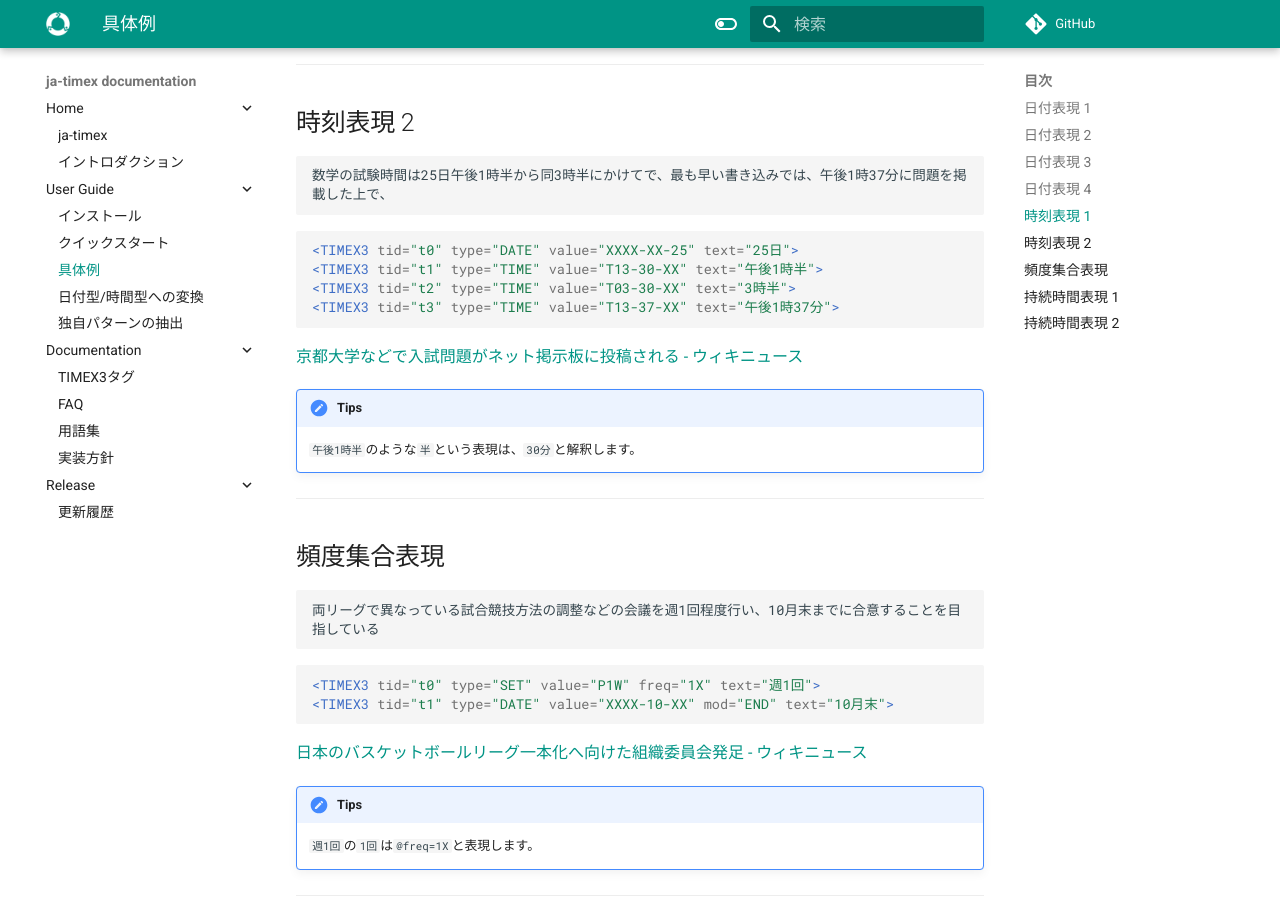
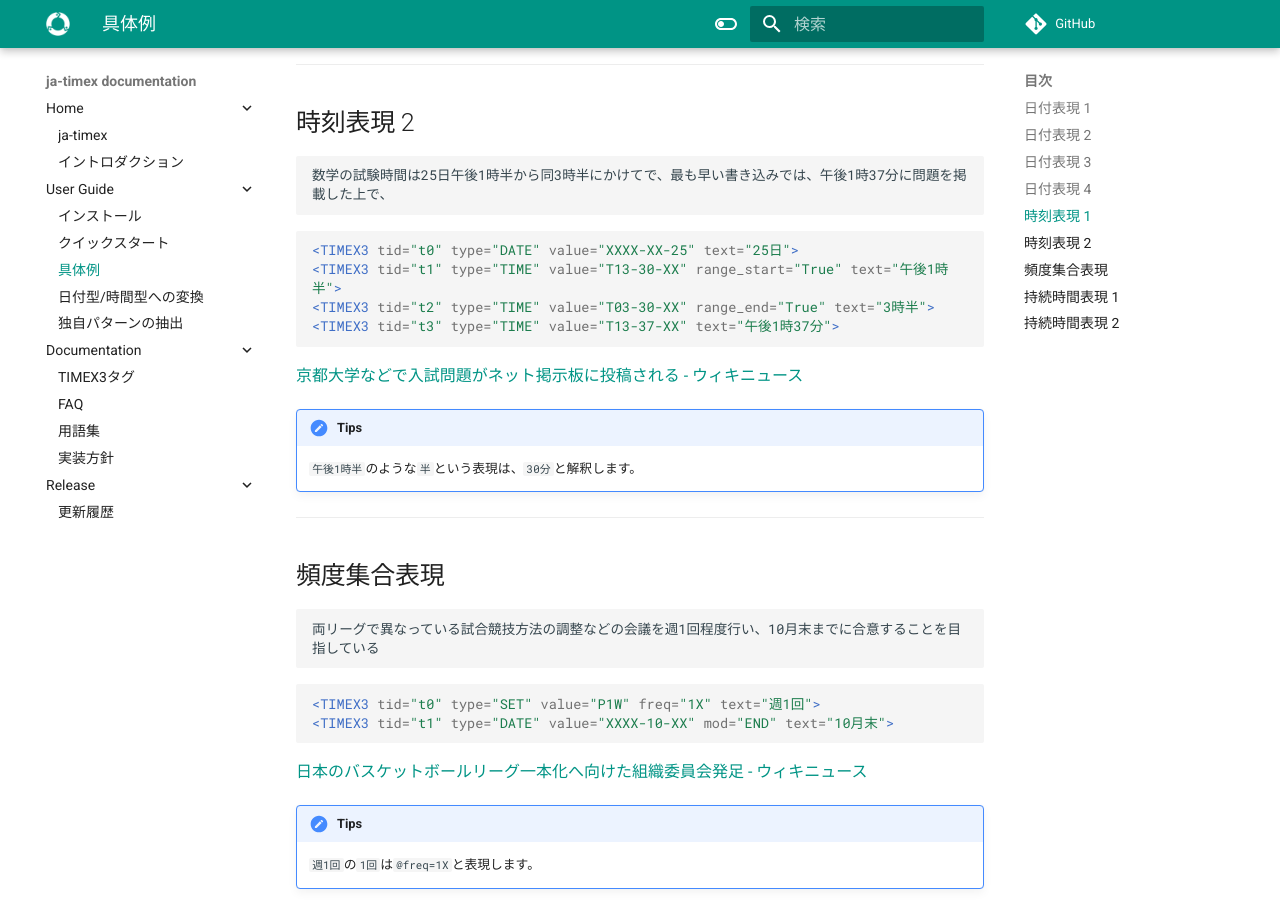
Before and after one commit to yagays/ja-timex, an MkDocs documentation site: the page built from docs/docs/examples.md, in a window 1280 px wide and 900 px high, scrolled down 2462 px. Built offline with MkDocs 1.6.1 and Material for MkDocs 9.7.7, drawn with Linux system fonts in a browser that asks for light colours; comment, search, counter and statistics services are not loaded.

Commit message:
update docs

````diff
--- a/docs/docs/examples.md
+++ b/docs/docs/examples.md
@@ -115,8 +115,8 @@
 
 ```xml
 <TIMEX3 tid="t0" type="DATE" value="XXXX-XX-25" text="25日">
-<TIMEX3 tid="t1" type="TIME" value="T13-30-XX" text="午後1時半">
-<TIMEX3 tid="t2" type="TIME" value="T03-30-XX" text="3時半">
+<TIMEX3 tid="t1" type="TIME" value="T13-30-XX" range_start="True" text="午後1時半">
+<TIMEX3 tid="t2" type="TIME" value="T03-30-XX" range_end="True" text="3時半">
 <TIMEX3 tid="t3" type="TIME" value="T13-37-XX" text="午後1時37分">
 ```
 
````
